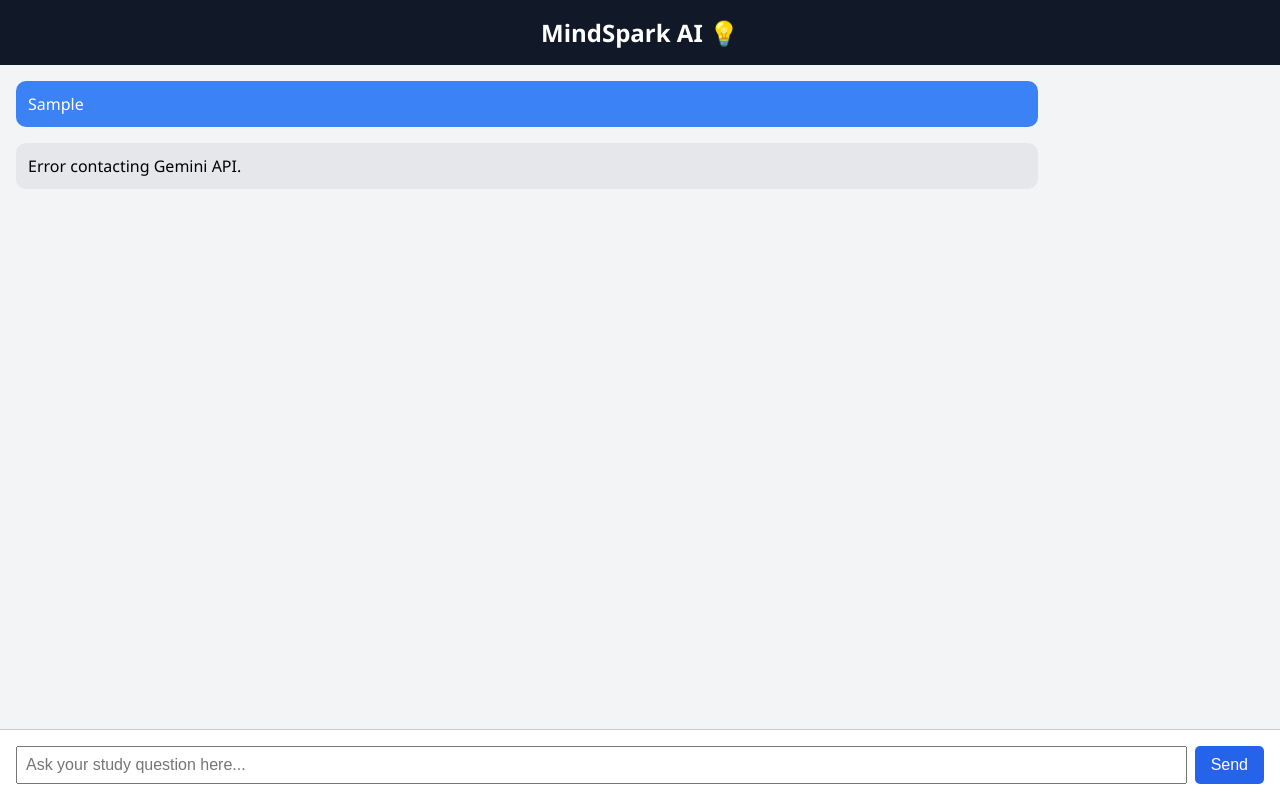
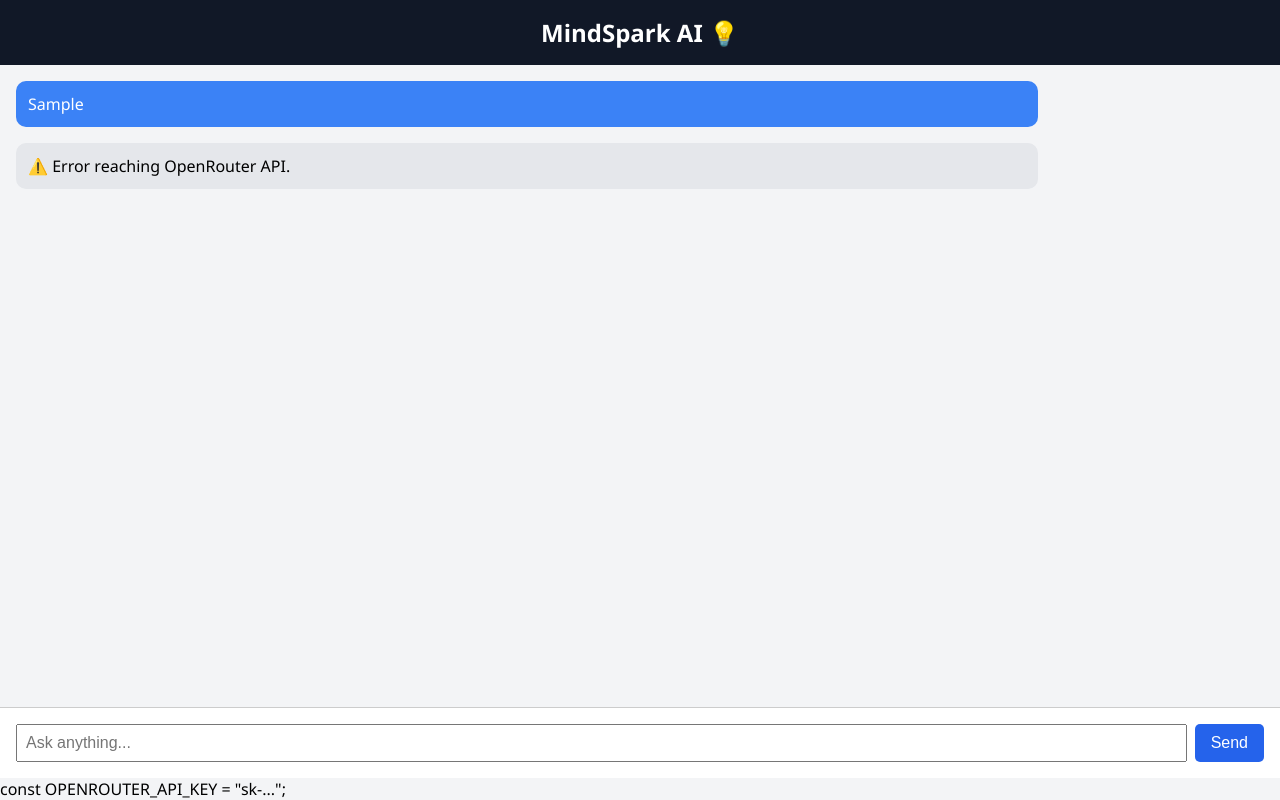
Before and after one commit to AMEEN0900/mindspark, a plain HTML site: page index.html in a window 1280 px wide. Both pictures are taken after typing "Sample" into the empty fields and a click on the button "Send". Drawn offline with Linux system fonts and the light colour scheme; no server answers.

Commit message:
Add files via upload

```diff
--- a/index.html
+++ b/index.html
@@ -2,7 +2,7 @@
 <html lang="en">
 <head>
   <meta charset="UTF-8" />
-  <meta name="viewport" content="width=device-width, initial-scale=1.0" />
+  <meta name="viewport" content="width=device-width, initial-scale=1.0"/>
   <title>MindSpark AI</title>
   <style>
     body {
@@ -68,12 +68,12 @@
   <header>MindSpark AI 💡</header>
   <div id="chatbox"></div>
   <div id="inputArea">
-    <input type="text" id="userInput" placeholder="Ask your study question here..." />
+    <input type="text" id="userInput" placeholder="Ask anything..." />
     <button onclick="sendMessage()">Send</button>
   </div>
 
   <script>
-    const API_KEY = "AIzaSyDJeprUer4XHx8pA1ZT1qzldPxeKQCOW6w"; // Your Gemini key
+    const OPENROUTER_API_KEY = "sk-..."; // Replace with your OpenRouter API key
 
     async function sendMessage() {
       const input = document.getElementById('userInput');
@@ -83,27 +83,27 @@
       appendMessage(message, 'user');
       input.value = '';
 
-      const chatbox = document.getElementById('chatbox');
-
       try {
-        const res = await fetch("https://generativelanguage.googleapis.com/v1beta/models/gemini-pro:generateContent?key=" + API_KEY, {
+        const response = await fetch("https://openrouter.ai/api/v1/chat/completions", {
           method: "POST",
           headers: {
+            "Authorization": `Bearer ${OPENROUTER_API_KEY}`,
             "Content-Type": "application/json"
           },
           body: JSON.stringify({
-            contents: [{ role: "user", parts: [{ text: message }] }]
+            model: "openai/gpt-3.5-turbo",
+            messages: [{ role: "user", content: message }]
           })
         });
 
-        const data = await res.json();
-        const reply = data?.candidates?.[0]?.content?.parts?.[0]?.text || "(No response)";
+        const data = await response.json();
+        const reply = data?.choices?.[0]?.message?.content || "(No response)";
         appendMessage(reply, 'bot');
-      } catch (err) {
-        appendMessage("Error contacting Gemini API.", 'bot');
+      } catch (error) {
+        appendMessage("⚠️ Error reaching OpenRouter API.", 'bot');
       }
 
-      chatbox.scrollTop = chatbox.scrollHeight;
+      document.getElementById('chatbox').scrollTop = document.getElementById('chatbox').scrollHeight;
     }
 
     function appendMessage(text, sender) {
@@ -116,3 +116,4 @@
   </script>
 </body>
 </html>
+const OPENROUTER_API_KEY = "sk-...";
```
